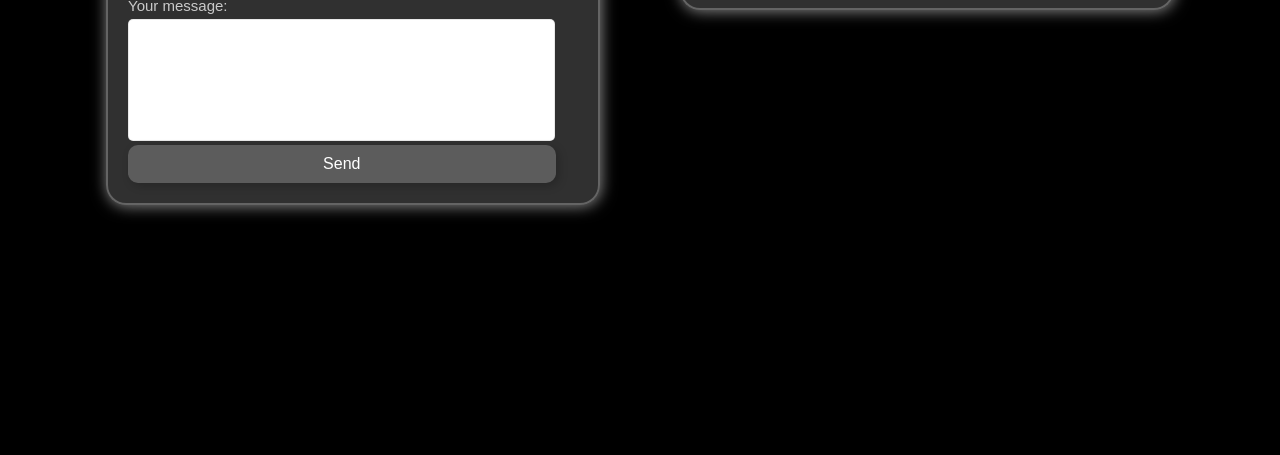
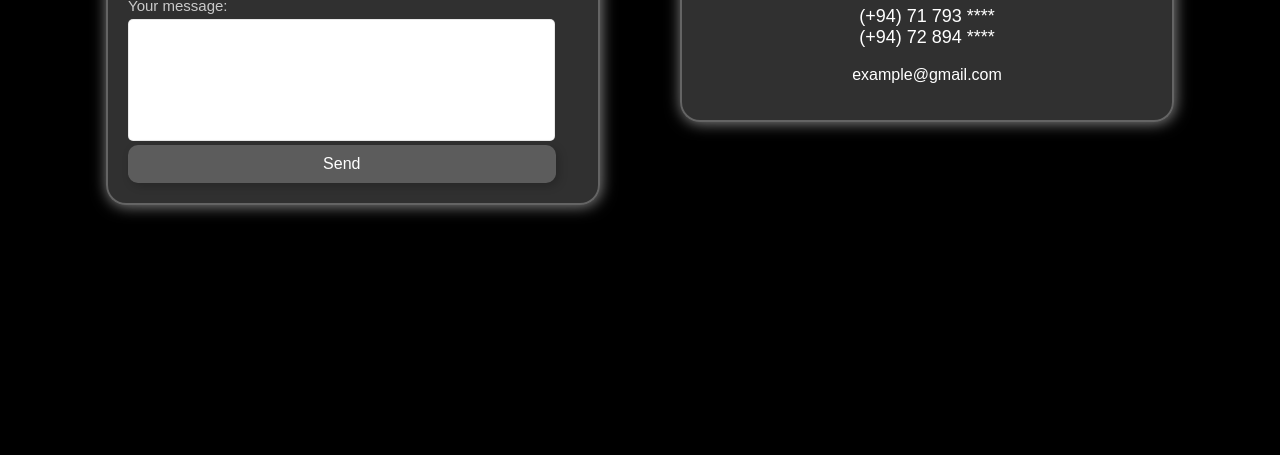
Before and after one commit to bhathiya-yy/motionui, a plain HTML site: page index.html in a window 1280 px wide. Shown: the part 3772-4227 px from the top of the page. Drawn offline with Linux system fonts and the light colour scheme.

Commit message:
Update index.html
hiding personal contact

```diff
--- a/index.html
+++ b/index.html
@@ -208,8 +208,8 @@
              style="width: 60px; height: 60px; border-radius: 10px;
                     box-shadow: 0 0 10px rgba(0, 0, 0, 0.3);">
 
-        <!--<p style="color: white;font-family: Arial, sans-serif; font-size: 18px;">(+94) 71 793 7723<br>(+94) 72 894 4109</p>
-        <p style="color: white;font-family: Arial, sans-serif;">bhathiya205@gmail.com</p>-->
+         <p style="color: white;font-family: Arial, sans-serif; font-size: 18px;">(+94) 71 793 **** <br>(+94) 72 894 ****</p>
+        <p style="color: white;font-family: Arial, sans-serif;">example@gmail.com</p>
 
     </div>
 </div>
```
